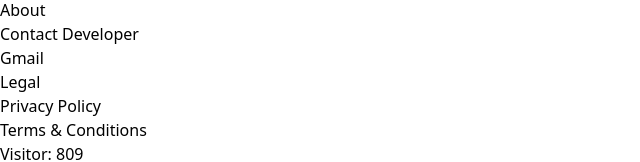
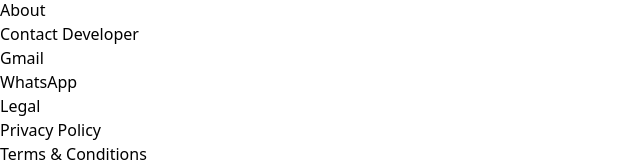
Before and after one commit to Shahanshahsidd208/KSP-Profile-Analysis-dashboard, a React (Vite) app in the folder frontend/: page / in a window 1280 px wide. Shown: the part 986-1148 px from the top of the page, without its empty margins (0-640 px from the left). Built offline with nearby package versions, Linux system fonts and the light colour scheme.

Commit message:
Update Footer.jsx

```diff
--- a/frontend/src/components/Footer.jsx
+++ b/frontend/src/components/Footer.jsx
@@ -53,7 +53,7 @@
                                         target="_blank"
                                         rel="noreferrer"
                                     >
-{/*                                      paste here */}
+                                           {language === 'english' ? 'WhatsApp' : 'ವಾಟ್‌ಸ್‌ಆಪ್'}
                                     </a>
                                 </li>
                             </ul>
```
